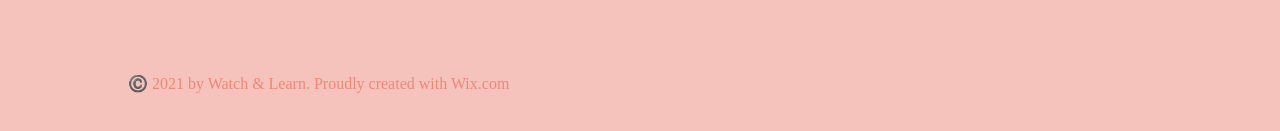
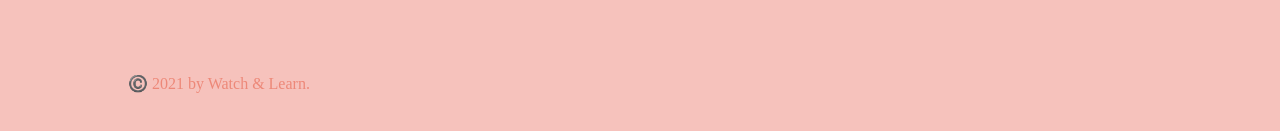
Before and after one commit to dabinderudhan/Education-Website, a website: page about.html in a window 1280 px wide. Shown: the part 1019-1150 px from the top of the page. Drawn offline with nearby package versions, Linux system fonts and the light colour scheme.

Commit message:
Update about.html

```diff
--- a/about.html
+++ b/about.html
@@ -146,7 +146,7 @@
             <p class="para2">info@mysite.com</p>
             <p class="para2">Tel. 123.456.7890</p>
             <p class="copyright">
-              ©️ 2021 by Watch & Learn. Proudly created with Wix.com
+              ©️ 2021 by Watch & Learn.
             </p>
           </div>
           <div class="rightarea">
```
